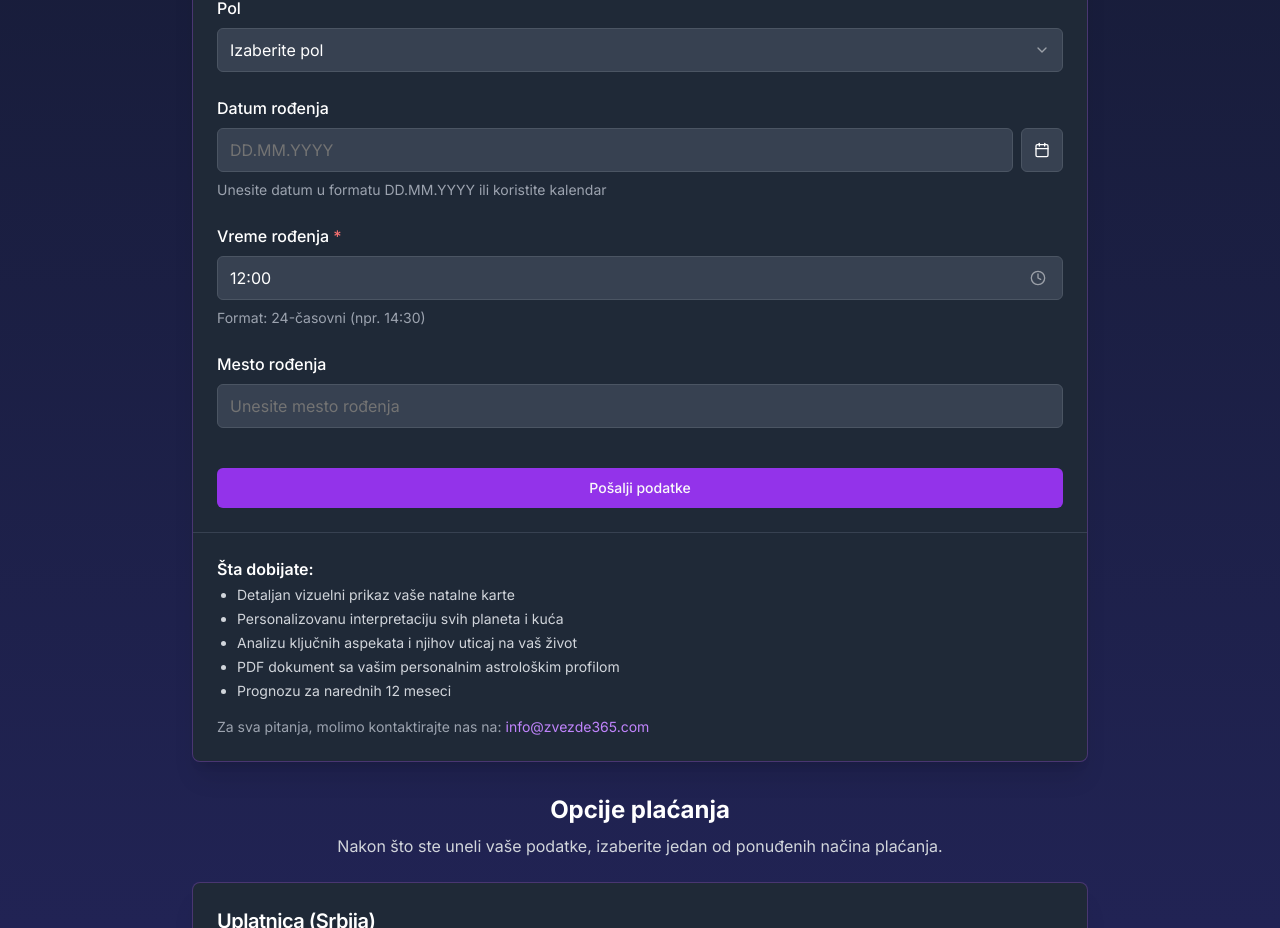
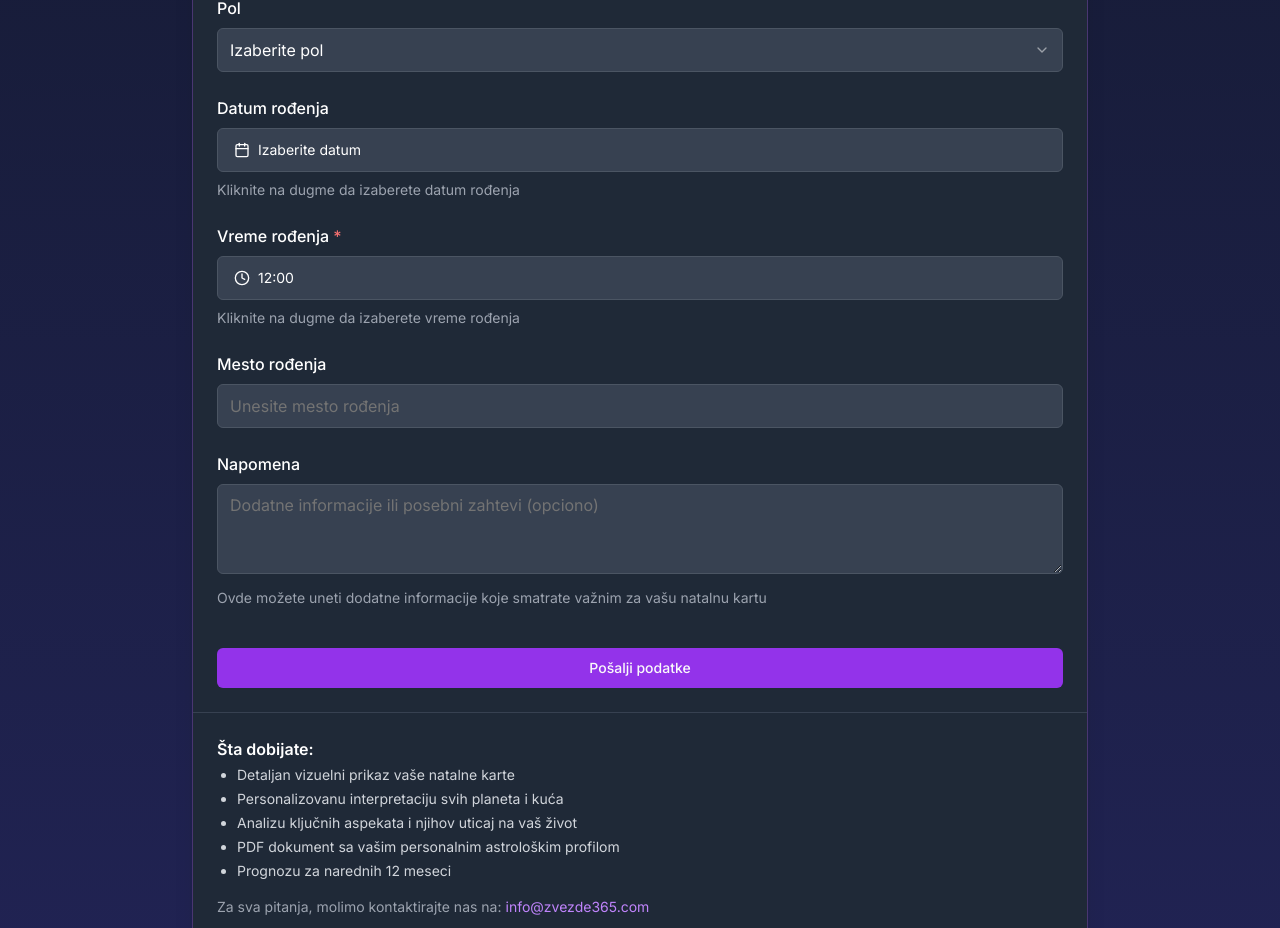
Before and after one commit to PericaGlisa/zvezde-365, a Next.js app: page /natal-chart in a window 1280 px wide. Shown: the part 880-1808 px from the top of the page. Built offline with nearby package versions, Linux system fonts and the light colour scheme.

Commit message:
Forma za naručivanje natalne karte

```diff
--- a/app/natal-chart/page.tsx
+++ b/app/natal-chart/page.tsx
@@ -74,6 +74,7 @@ const formSchema = z.object({
   birthPlace: z.string().min(2, {
     message: "Mesto rođenja mora imati najmanje 2 karaktera.",
   }),
+  notes: z.string().optional(),
 });
 
 export default function NatalChartPage() {
@@ -360,34 +361,15 @@ export default function NatalChartPage() {
                     render={({ field }) => (
                       <FormItem className="flex flex-col">
                         <FormLabel className="text-white text-sm sm:text-base">Datum rođenja</FormLabel>
-                        <div className="flex gap-2">
-                          <Input
-                            type="text"
-                            placeholder="DD.MM.YYYY"
-                            value={field.value ? formatYugoslavDate(field.value) : ""}
-                            onChange={(e) => {
-                              const value = e.target.value;
-                              // Parse DD.MM.YYYY format
-                              const dateRegex = /^(\d{1,2})\.(\d{1,2})\.(\d{4})\.?$/;
-                              const match = value.match(dateRegex);
-                              if (match) {
-                                const [, day, month, year] = match;
-                                const date = new Date(parseInt(year), parseInt(month) - 1, parseInt(day));
-                                if (!isNaN(date.getTime()) && date >= new Date("1900-01-01") && date <= new Date()) {
-                                  field.onChange(date);
-                                }
-                              }
-                            }}
-                            className="bg-gray-700 border-gray-600 text-white text-sm sm:text-base h-10 sm:h-11 flex-1"
-                          />
                         <Popover>
                           <PopoverTrigger asChild>
                             <Button
                               type="button"
                               variant={"outline"}
-                                className="bg-gray-700 border-gray-600 text-white h-10 sm:h-11 px-3"
+                              className="w-full justify-start text-left font-normal bg-gray-700 border-gray-600 text-white h-10 sm:h-11"
                             >
-                                <CalendarIcon className="h-4 w-4" />
+                              <CalendarIcon className="mr-2 h-4 w-4" />
+                              {field.value ? formatYugoslavDate(field.value) : "Izaberite datum"}
                             </Button>
                           </PopoverTrigger>
                           <PopoverContent className="w-auto p-0 bg-gray-700 border-gray-600" align="start">
@@ -403,9 +385,8 @@ export default function NatalChartPage() {
                             />
                           </PopoverContent>
                         </Popover>
-                        </div>
                         <FormDescription className="text-gray-400 text-xs sm:text-sm">
-                          Unesite datum u formatu DD.MM.YYYY ili koristite kalendar
+                          Kliknite na dugme da izaberete datum rođenja
                         </FormDescription>
                         <FormMessage />
                       </FormItem>
@@ -417,23 +398,21 @@ export default function NatalChartPage() {
                     control={form.control}
                     name="birthTime"
                     render={({ field }) => (
-                      <FormItem>
+                      <FormItem className="flex flex-col">
                         <FormLabel className="text-white text-sm sm:text-base">Vreme rođenja <span className="text-red-400">*</span></FormLabel>
                         <Popover>
                           <PopoverTrigger asChild>
-                            <FormControl>
                             <Button
+                              type="button"
                               variant={"outline"}
-                                className="pl-3 text-left font-normal bg-gray-700 border-gray-600 text-white text-sm sm:text-base h-10 sm:h-11 w-full flex justify-between"
+                              className={cn(
+                                "w-full justify-start text-left font-normal bg-gray-700 border-gray-600 text-white h-10 sm:h-11",
+                                !field.value && "text-gray-400"
+                              )}
                             >
-                                <span>
-                                  {field.value ?
-                                    formatBirthTime(field.value) :
-                                    "Izaberite vreme"}
-                                </span>
-                                <Clock className="h-4 w-4 opacity-50" />
+                              <Clock className="mr-2 h-4 w-4" />
+                              {field.value ? formatBirthTime(field.value) : "Izaberite vreme"}
                             </Button>
-                            </FormControl>
                           </PopoverTrigger>
                           <PopoverContent className="w-auto p-4 bg-gray-700 border-gray-600" align="start">
                             <div className="grid gap-4">
@@ -486,8 +465,8 @@ export default function NatalChartPage() {
                             </div>
                           </PopoverContent>
                         </Popover>
-                        <FormDescription className="text-gray-400">
-                          Format: 24-časovni (npr. 14:30)
+                        <FormDescription className="text-gray-400 text-xs sm:text-sm">
+                          Kliknite na dugme da izaberete vreme rođenja
                         </FormDescription>
                         <FormMessage />
                       </FormItem>
@@ -508,6 +487,29 @@ export default function NatalChartPage() {
                             className="bg-gray-700 border-gray-600 text-white text-sm sm:text-base h-10 sm:h-11"
                           />
                         </FormControl>
+                        <FormMessage />
+                      </FormItem>
+                    )}
+                  />
+
+                  {/* Notes */}
+                  <FormField
+                    control={form.control}
+                    name="notes"
+                    render={({ field }) => (
+                      <FormItem>
+                        <FormLabel className="text-white text-sm sm:text-base">Napomena</FormLabel>
+                        <FormControl>
+                          <textarea
+                            placeholder="Dodatne informacije ili posebni zahtevi (opciono)"
+                            {...field}
+                            className="bg-gray-700 border-gray-600 text-white text-sm sm:text-base min-h-[80px] w-full rounded-md border px-3 py-2 placeholder:text-muted-foreground focus:outline-none focus:ring-2 focus:ring-white focus:border-transparent resize-vertical"
+                            rows={3}
+                          />
+                        </FormControl>
+                        <FormDescription className="text-gray-400 text-xs sm:text-sm">
+                          Ovde možete uneti dodatne informacije koje smatrate važnim za vašu natalnu kartu
+                        </FormDescription>
                         <FormMessage />
                       </FormItem>
                     )}
--- a/components/ui/calendar.tsx
+++ b/components/ui/calendar.tsx
@@ -6,6 +6,7 @@ import { DayPicker } from "react-day-picker"
 
 import { cn } from "@/lib/utils"
 import { buttonVariants } from "@/components/ui/button"
+import { Select, SelectContent, SelectItem, SelectTrigger, SelectValue } from "@/components/ui/select"
 
 export type CalendarProps = React.ComponentProps<typeof DayPicker>
 
@@ -15,10 +16,64 @@ function Calendar({
   showOutsideDays = true,
   ...props
 }: CalendarProps) {
+  const [month, setMonth] = React.useState<Date>(props.selected || new Date())
+
+  // Generate years from 1900 to current year
+  const currentYear = new Date().getFullYear()
+  const years = Array.from({ length: currentYear - 1899 }, (_, i) => currentYear - i)
+
+  const months = [
+    "Januar", "Februar", "Mart", "April", "Maj", "Jun",
+    "Jul", "Avgust", "Septembar", "Oktobar", "Novembar", "Decembar"
+  ]
+
+  const handleMonthChange = (newMonth: string) => {
+    const monthIndex = months.indexOf(newMonth)
+    const newDate = new Date(month.getFullYear(), monthIndex, 1)
+    setMonth(newDate)
+  }
+
+  const handleYearChange = (newYear: string) => {
+    const newDate = new Date(parseInt(newYear), month.getMonth(), 1)
+    setMonth(newDate)
+  }
+
   return (
+    <div className="p-3">
+      {/* Year and Month Selectors */}
+      <div className="flex gap-2 mb-4 justify-center">
+        <Select value={months[month.getMonth()]} onValueChange={handleMonthChange}>
+          <SelectTrigger className="w-32 bg-gray-800 border-gray-600 text-white text-sm">
+            <SelectValue />
+          </SelectTrigger>
+          <SelectContent className="bg-gray-800 border-gray-600 max-h-60">
+            {months.map((monthName) => (
+              <SelectItem key={monthName} value={monthName} className="text-white">
+                {monthName}
+              </SelectItem>
+            ))}
+          </SelectContent>
+        </Select>
+
+        <Select value={month.getFullYear().toString()} onValueChange={handleYearChange}>
+          <SelectTrigger className="w-20 bg-gray-800 border-gray-600 text-white text-sm">
+            <SelectValue />
+          </SelectTrigger>
+          <SelectContent className="bg-gray-800 border-gray-600 max-h-60">
+            {years.map((year) => (
+              <SelectItem key={year} value={year.toString()} className="text-white">
+                {year}
+              </SelectItem>
+            ))}
+          </SelectContent>
+        </Select>
+      </div>
+
       <DayPicker
+        month={month}
+        onMonthChange={setMonth}
         showOutsideDays={showOutsideDays}
-      className={cn("p-3", className)}
+        className={cn("", className)}
         classNames={{
           months: "flex flex-col sm:flex-row space-y-4 sm:space-x-4 sm:space-y-0",
           month: "space-y-4",
@@ -55,6 +110,7 @@ function Calendar({
         }}
         {...props}
       />
+    </div>
   )
 }
 Calendar.displayName = "Calendar"
```
Lines whose indentation alone changed are shown as unchanged.
